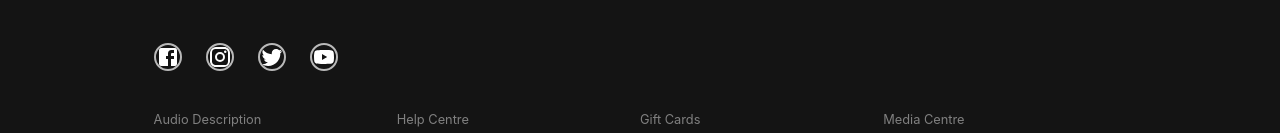
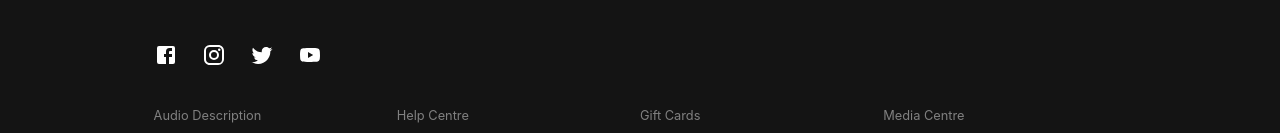
Before and after one commit to NhatNgo97/notflix, a React (Create React App) app: page /home in a window 1280 px wide. Shown: the part 429-562 px from the top of the page. Built offline with nearby package versions, Linux system fonts and the light colour scheme; no server answers.

Commit message:
fix moviePoster css

```diff
--- a/src/components/footer/footer.css
+++ b/src/components/footer/footer.css
@@ -9,8 +9,7 @@
   font-size: 0.8em;
 }
 
-
-.icon {
+.iconFooter {
   color: white;
   margin-right: 1em;
   cursor: pointer;
--- a/src/components/footer/footer.js
+++ b/src/components/footer/footer.js
@@ -8,10 +8,10 @@ function Footer() {
   return (
     <div className="footer">
       <div className="footer__socials">
-        <FacebookIcon className='icon' />
-        <InstagramIcon className='icon' />
-        <TwitterIcon className='icon' />
-        <YouTubeIcon className='icon' />
+        <FacebookIcon className='iconFooter' />
+        <InstagramIcon className='iconFooter' />
+        <TwitterIcon className='iconFooter' />
+        <YouTubeIcon className='iconFooter' />
       </div>
       <div className="footer__moreInfoLinks">
         <p className='footer__moreInfoLinks__link link' >Audio Description</p>
--- a/src/components/moviePoster/moviePoster.css
+++ b/src/components/moviePoster/moviePoster.css
@@ -14,13 +14,10 @@
   border-radius: 4px;
 }
 
-
-
 .moviePoster:hover {
   z-index: 50;
-  transform: scale(1.2);
+  transform: scale(1.1);
   left: 100;
-
 }
 
 .moviePoster:hover .moviePoster__img {
@@ -33,8 +30,6 @@
   justify-content: space-between;
 }
 
-.btns__left {}
-
 .moviePoster__detail {
   background-color: #141414;
   font-size: 0.7em;
@@ -43,14 +38,13 @@
   border-radius: 0 0 4px 4px;
 }
 
-
-.icon {
+.btnMoviePoster {
   border: 2px solid rgba(255, 255, 255, 0.7);
   border-radius: 50%;
   margin-right: 0.2em;
 }
 
-.icon:hover {
+.btnMoviePoster:hover {
   background-color: rgba(255, 255, 255, 0.7);
 }
 
--- a/src/components/moviePoster/moviePoster.js
+++ b/src/components/moviePoster/moviePoster.js
@@ -14,8 +14,7 @@ import KeyboardArrowDownIcon from '@mui/icons-material/KeyboardArrowDown';
 
 function MoviePoster({ movieId }) {
   const positionRef = useRef();
-  const [x, setX] = useState();
-  const [y, setY] = useState();
+
   const [isHover, setIsHover] = useState(false);
   const [movieDetail, setMovieDetail] = useState({
     loading: true,
@@ -50,9 +49,6 @@ function MoviePoster({ movieId }) {
 
   const handleMouseEnter = () => {
     setIsHover(true);
-    setX(positionRef.current.getBoundingClientRect().left);
-    setY(positionRef.current.getBoundingClientRect().top);
-    console.log(x);
   }
 
   const handleMouseLeave = () => {
@@ -76,13 +72,13 @@ function MoviePoster({ movieId }) {
         isHover && <div className="moviePoster__detail">
           <div className="btns">
             <div className="btns__left">
-              <PlayArrowIcon className="poster-icon-play icon" />
-              <AddIcon className="poster-icon-add icon" />
-              <ThumbUpOutlinedIcon className="poster-icon-like icon" />
-              <ThumbDownAltOutlinedIcon className="poster-icon-like icon" />
+              <PlayArrowIcon className="poster-icon-play btnMoviePoster" />
+              <AddIcon className="poster-icon-add btnMoviePoster" />
+              <ThumbUpOutlinedIcon className="poster-icon-like btnMoviePoster" />
+              <ThumbDownAltOutlinedIcon className="poster-icon-like btnMoviePoster" />
             </div>
             <div className="btns__right">
-              <KeyboardArrowDownIcon className="poster-icon-dropdown icon" />
+              <KeyboardArrowDownIcon className="poster-icon-dropdown btnMoviePoster" />
             </div>
           </div>
           <div className="detail">
```
